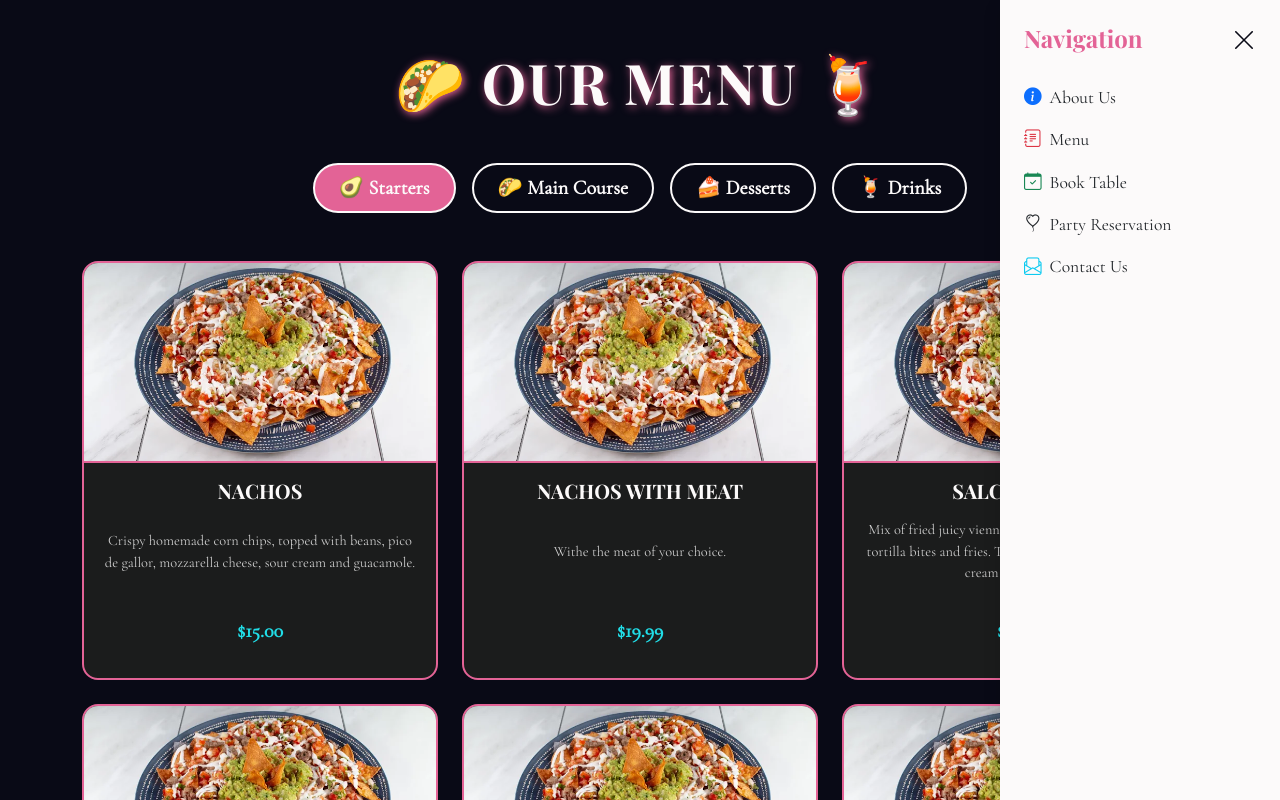
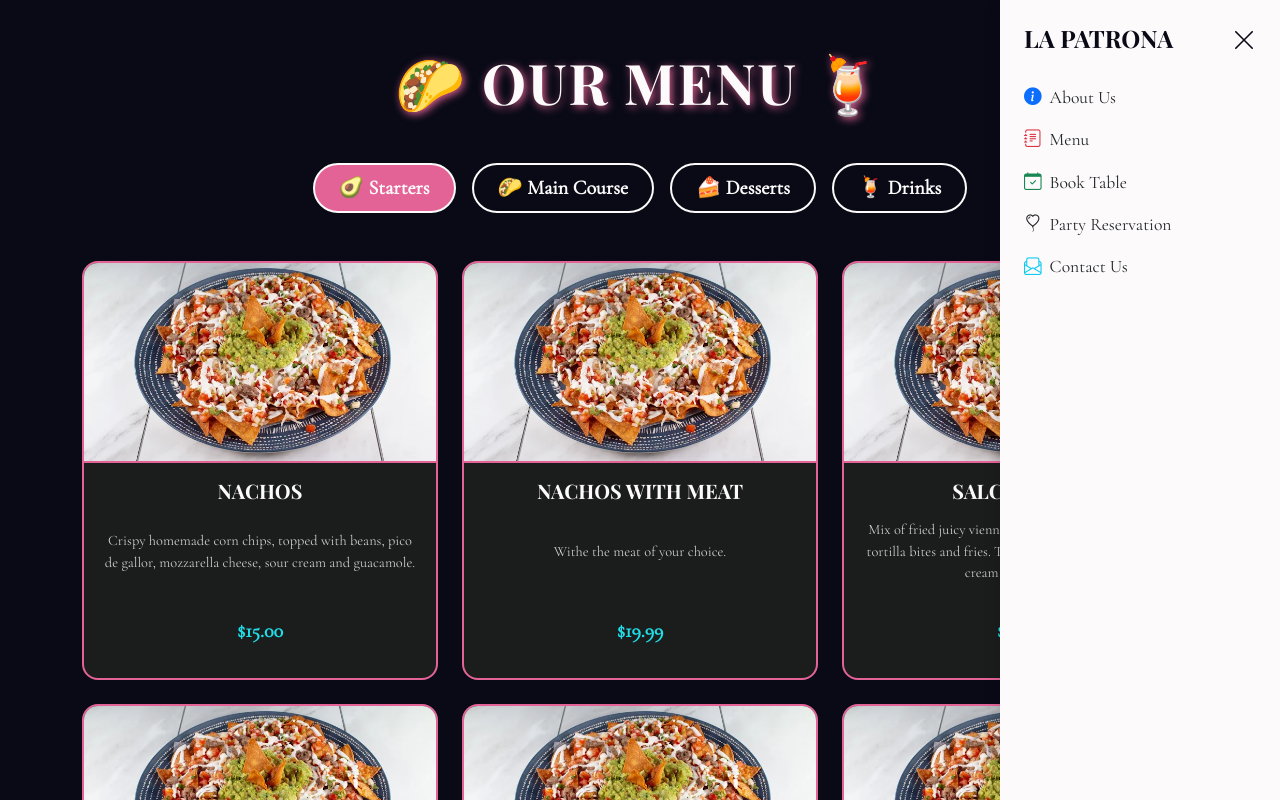
Before and after one commit to gonzacontaldo/la-patrona, a React (Vite) app: page /menu in a window 1280 px wide. Both pictures are taken after a click on the button 1235 px from the left and 54 px from the top of the page. Shown: the top 800 px of the page. Built offline with nearby package versions, Linux system fonts and the light colour scheme.

Commit message:
Sidebar Update

```diff
--- a/src/App.tsx
+++ b/src/App.tsx
@@ -38,13 +38,17 @@ function App() {
         }}
       >
         <div className="d-flex justify-content-between align-items-center mb-4">
-          <h4
-            style={{
-              fontFamily: "'Playfair Display', serif",
-              color: "#E36396",
-            }}
-          >
-            Navigation
+          <h4>
+            <a
+              href="/"
+              style={{
+                textDecoration: "none",
+                fontFamily: "'Playfair Display', serif",
+                color: "#090A16",
+              }}
+            >
+              LA PATRONA
+            </a>
           </h4>
           <i className="bi bi-x-lg fs-4" role="button" onClick={toggleNav}></i>
         </div>
```
